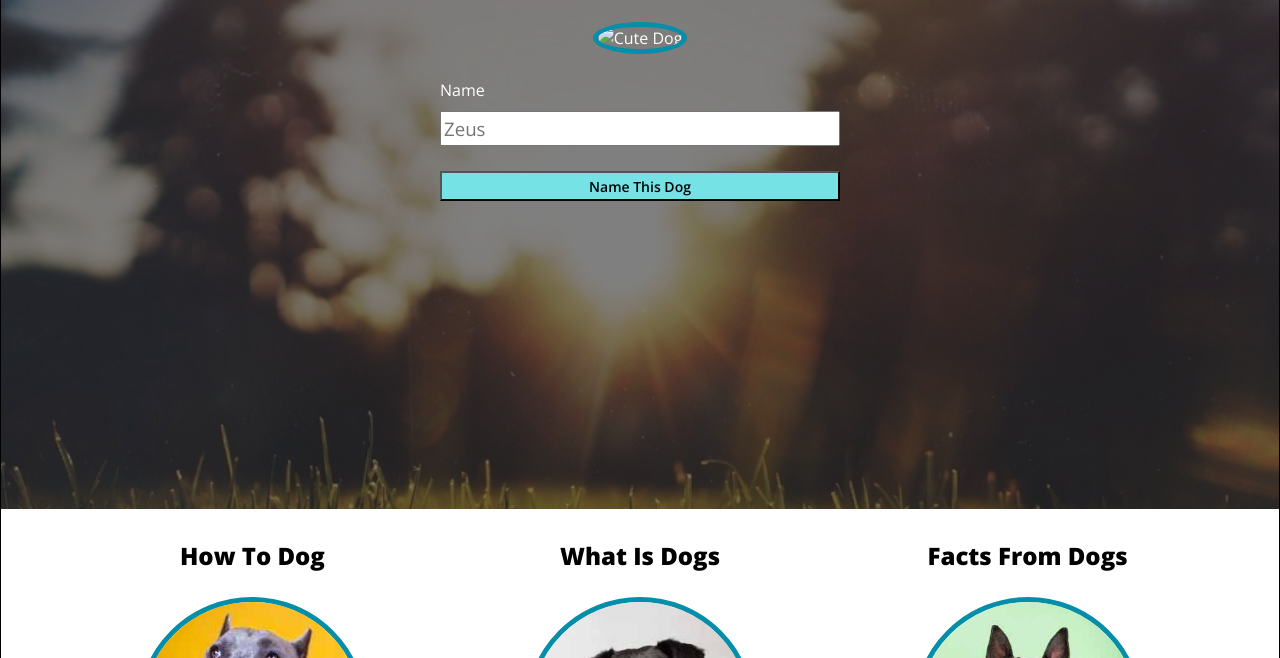
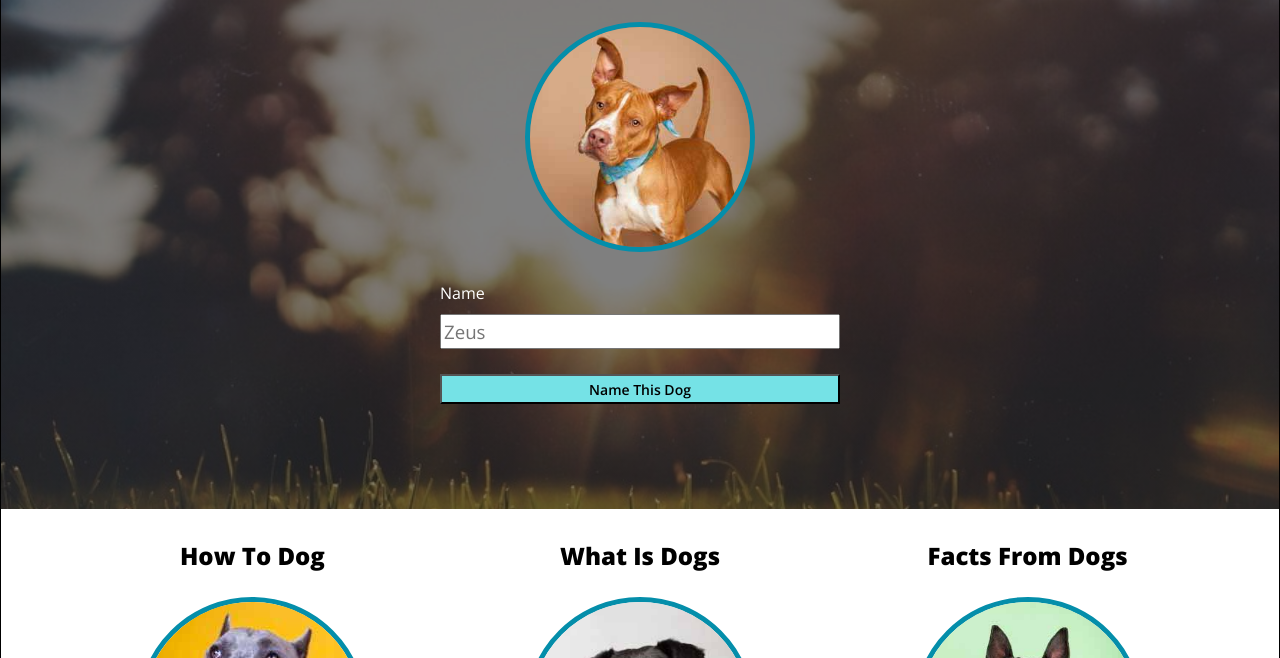
Before and after one commit to raechelo/Dog-Party, a plain HTML site: page index.html in a window 1280 px wide. Shown: the part 142-800 px from the top of the page. Drawn offline with nearby package versions, Linux system fonts and the light colour scheme.

Commit message:
Update index.html

```diff
--- a/index.html
+++ b/index.html
@@ -15,7 +15,7 @@
     </header>
     <section class="user-function">
       <h1>A site about <span class="rename">Some Dogs</span></h1>
-      <img src="images/dog1-sq.jpg" class="dog-portrait head-photo" alt="cute dog">
+      <img src="dog1-sq.jpg" class="dog-portrait head-photo" alt="cute dog">
       <br>
       <h4>Name</h4>
       <input class=“name-input” id="input" type=“text” name=“name” placeholder=Zeus>
```
